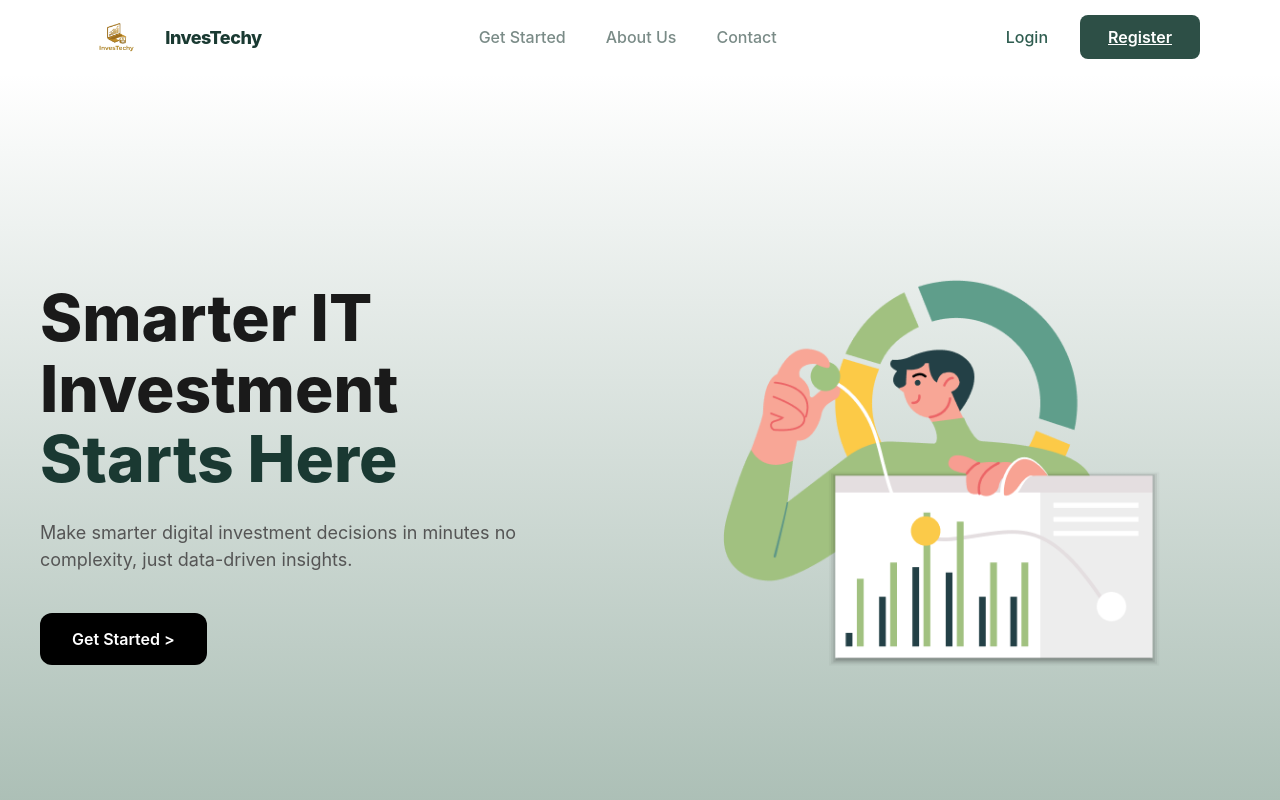
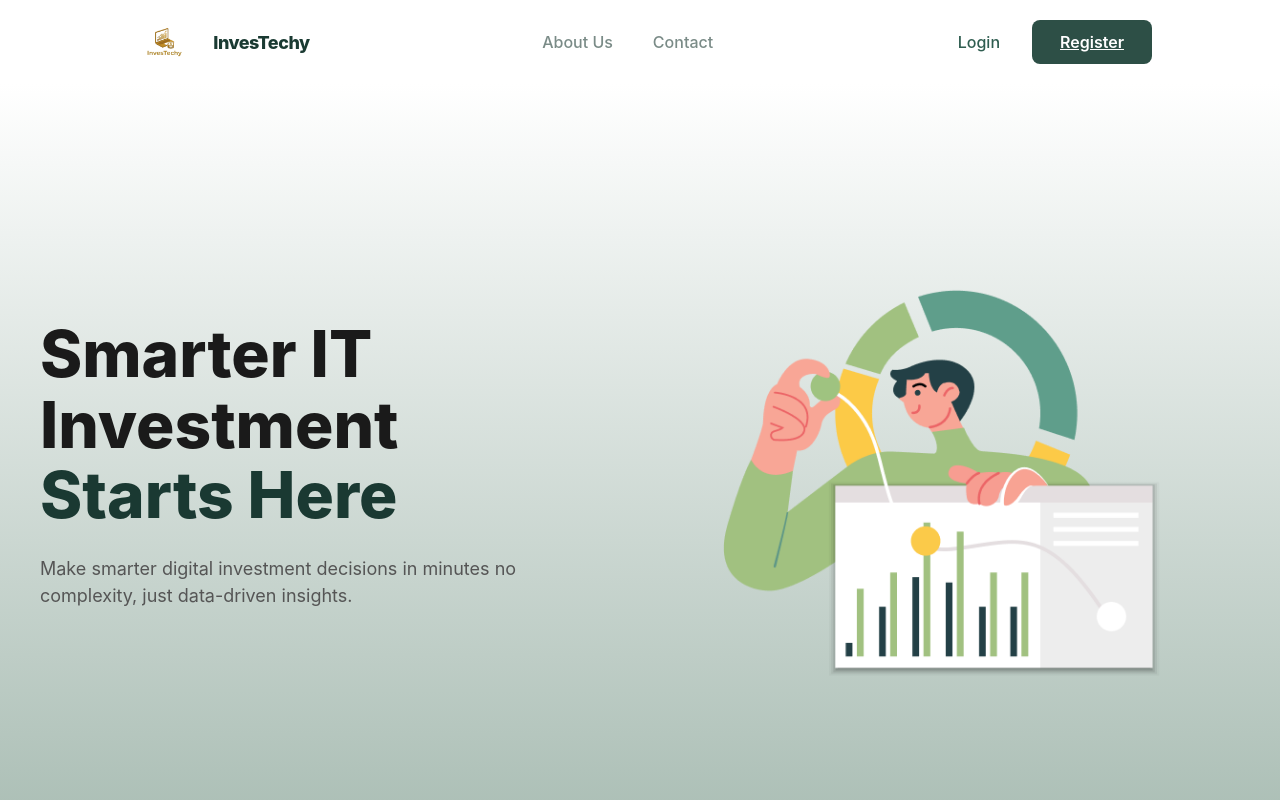
Before and after one commit to fariqalqasri02/InvesTechy, a React (Vite) app: page / in a window 1280 px wide. Shown: the top 800 px of the page. Built offline with nearby package versions, Linux system fonts and the light colour scheme.

Commit message:
tujuhcommit

```diff
--- a/src/components/CTA.jsx
+++ b/src/components/CTA.jsx
@@ -1,4 +1,5 @@
 import "./cta.css";
+import { Link } from "react-router-dom";
 
 export default function CTA() {
   return (
@@ -12,10 +13,10 @@ export default function CTA() {
         <p className="cta-subtitle">
           Discover the potential of your investment — fast, simple, and data-driven.
         </p>
+          <Link to="/login" className="btn-cta">
+          Get Started &gt;
+          </Link>
 
-        <button className="btn-cta">
-          Get Started &gt;
-        </button>
       </div>
     </section>
   );
--- a/src/components/Features.jsx
+++ b/src/components/Features.jsx
@@ -26,7 +26,7 @@ const InvesTechy = () => {
   ];
 
   return (
-    <div className="investechy-wrapper">
+    <div id="about-us" className="investechy-wrapper">
       <header className="investechy-header">
         <h1>Smarter IT Investment Decisions <br /> <span>Powered by AI</span></h1>
         <p>
--- a/src/components/Footer.jsx
+++ b/src/components/Footer.jsx
@@ -4,7 +4,7 @@ import logo from '../assets/InvesTechy.jpg'; // Mengambil logo dari folder asset
 
 export default function Footer() {
   return (
-    <footer className="footer">
+    <footer id="contact"className="footer">
       <div className="footer-container">
         <div className="footer-wrapper">
 
--- a/src/components/Hero.jsx
+++ b/src/components/Hero.jsx
@@ -21,10 +21,6 @@ const HeroSection = () => {
             Make smarter digital investment decisions in minutes
             no complexity, just data-driven insights.
           </p>
-
-          <button className="get-started-btn">
-            Get Started &gt;
-          </button>
         </div>
 
         {/* Kolom Ilustrasi (Kanan) */}
--- a/src/components/Navbar.jsx
+++ b/src/components/Navbar.jsx
@@ -12,10 +12,31 @@ const Navbar = () => {
       </div>
 
       {/* Bagian Menu Tengah */}
+       {/* MENU */}
       <ul className="nav-links">
-        <li><a href="#get-started">Get Started</a></li>
-        <li><a href="#about-us">About Us</a></li>
-        <li><a href="#contact">Contact</a></li>
+        <li>
+          <a
+            href="#about-us"
+            onClick={(e) => {
+              e.preventDefault();
+              document.getElementById("about-us").scrollIntoView({ behavior: "smooth" });
+            }}
+          >
+            About Us
+          </a>
+        </li>
+
+        <li>
+          <a
+            href="#contact"
+            onClick={(e) => {
+              e.preventDefault();
+              document.getElementById("contact").scrollIntoView({ behavior: "smooth" });
+            }}
+          >
+            Contact
+          </a>
+        </li>
       </ul>
 
       {/* Bagian Tombol Aksi (Kanan) */}
--- a/src/index.css
+++ b/src/index.css
@@ -10,8 +10,13 @@ body {
 }
 
 /* Navbar container agar sejajar dengan konten */
-/* .navbar {
+.navbar {
   display: flex;
   justify-content: space-between;
   align-items: center;
-  padding: 20px 10%; */
+  padding: 20px 10%;
+}
+
+html {
+  scroll-behavior: smooth;
+}
```
